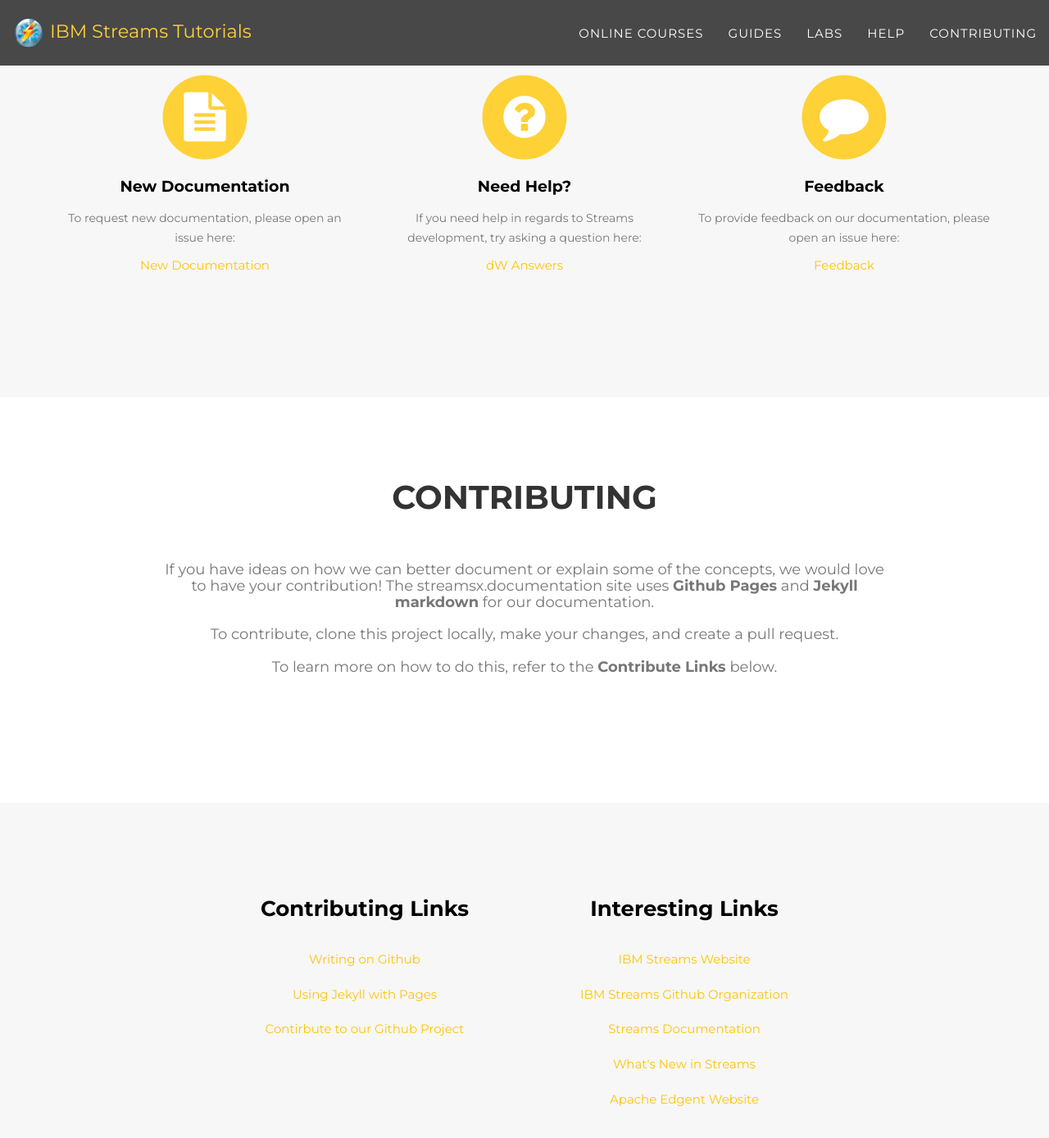
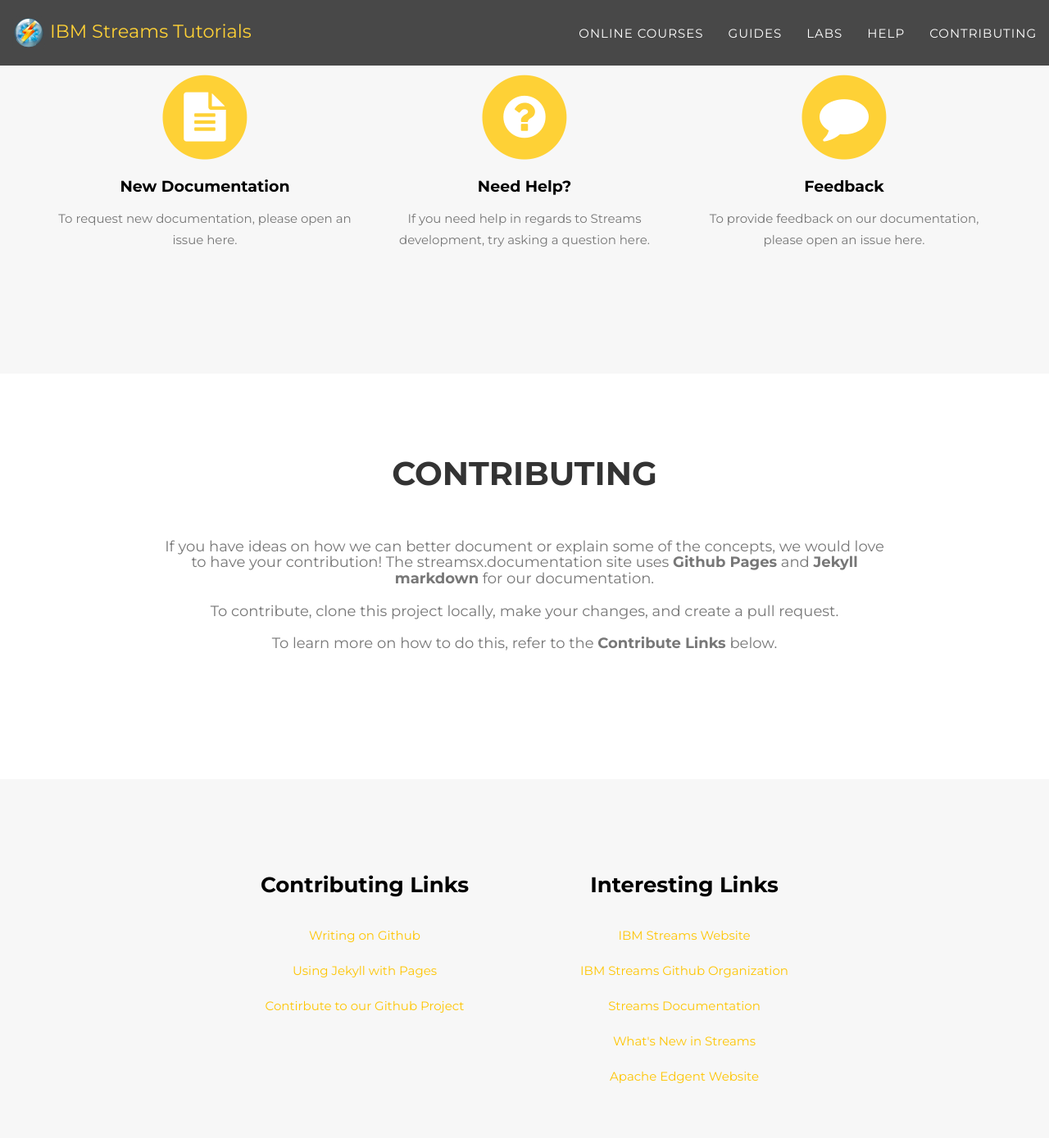
Before and after one commit to IBMStreams/tutorials, a Jekyll site: the page built from index.html, in a window 1280 px wide and 1400 px high, scrolled down 4041 px. Shown: the top 1389 px of the window at 82% size. Built offline with Jekyll 4.4.1, drawn with Linux system fonts in a browser that asks for light colours; nearby versions of some CDN libraries; some web fonts are replaced.

Commit message:
Remove text links in help section and make icons links instead

```diff
--- a/_includes/help.html
+++ b/_includes/help.html
@@ -12,35 +12,32 @@
             <div class="col-md-4 help">
                 <span class="fa-stack fa-4x">
                     <i class="fa fa-circle fa-stack-2x text-primary"></i>
-                    <i href="#cloud" class="fa fa-file-text fa-stack-1x fa-inverse icon"></i>
+                    <a href="https://github.com/IBMStreams/streamsx.documentation/issues/new?" class="fa fa-file-text fa-stack-1x fa-inverse icon"></a>
                 </span>
                 <h4 class="service-heading">
                     <div class="blackLink">New Documentation</div>
                 </h4>
-                <p class="text-muted">To request new documentation, please open an issue here:</p>
-                <a href="https://github.com/IBMStreams/streamsx.documentation/issues/new?" class="button">New Documentation</a>
+                <p class="text-muted">To request new documentation, please open an issue here.</p>
             </div>
             <div class="col-md-4 help">
                 <span class="fa-stack fa-4x">
                     <i class="fa fa-circle fa-stack-2x text-primary"></i>
-                    <i href="#cloud" class="fa fa-question-circle fa-stack-1x fa-inverse icon"></i>
+                    <a href="https://developer.ibm.com/answers/smart-spaces/22/streamsdev.html" class="fa fa-question-circle fa-stack-1x fa-inverse icon"></a>
                 </span>
                 <h4 class="service-heading">
                     <div class="blackLink">Need Help?</div>
                 </h4>
-                <p class="text-muted">If you need help in regards to Streams development, try asking a question here:</p>
-                <a href="https://developer.ibm.com/answers/smart-spaces/22/streamsdev.html" class="button">dW Answers</a>
+                <p class="text-muted">If you need help in regards to Streams development, try asking a question here.</p>
             </div>
             <div class="col-md-4 help">
                 <span class="fa-stack fa-4x">
                     <i class="fa fa-circle fa-stack-2x text-primary"></i>
-                    <i class="fa fa-comment fa-stack-1x fa-inverse icon"></i>
+                    <a href="https://github.com/IBMStreams/streamsx.documentation/issues/new?title=Feedback%20for%20/" class="fa fa-comment fa-stack-1x fa-inverse icon"></a>
                 </span>
                 <h4 class="service-heading">
                     <div class="blackLink">Feedback</a>
                 </h4>
-                <p class="text-muted">To provide feedback on our documentation, please open an issue here:</p>
-                <a href="https://github.com/IBMStreams/streamsx.documentation/issues/new?title=Feedback%20for%20/" class="">Feedback</a>
+                <p class="text-muted">To provide feedback on our documentation, please open an issue here.</p>
             </div>
         </div>
     </div>
```
Also changed, not shown: _includes/css/agency.css (+8 -0 lines).
